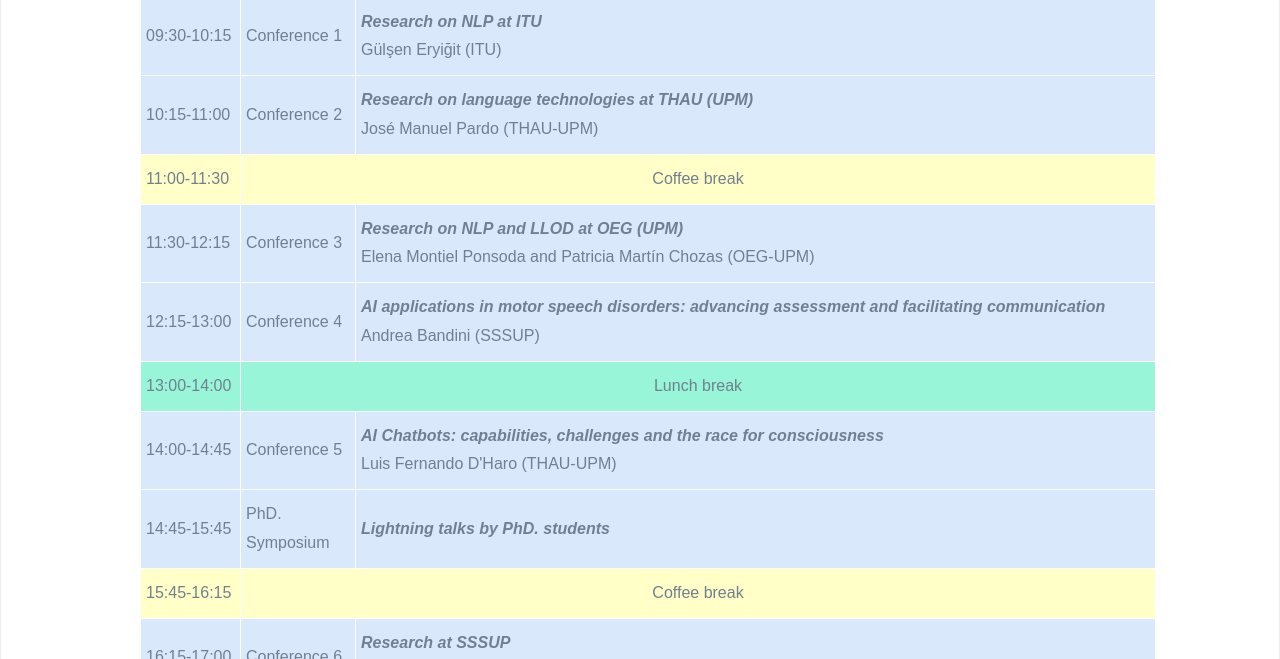
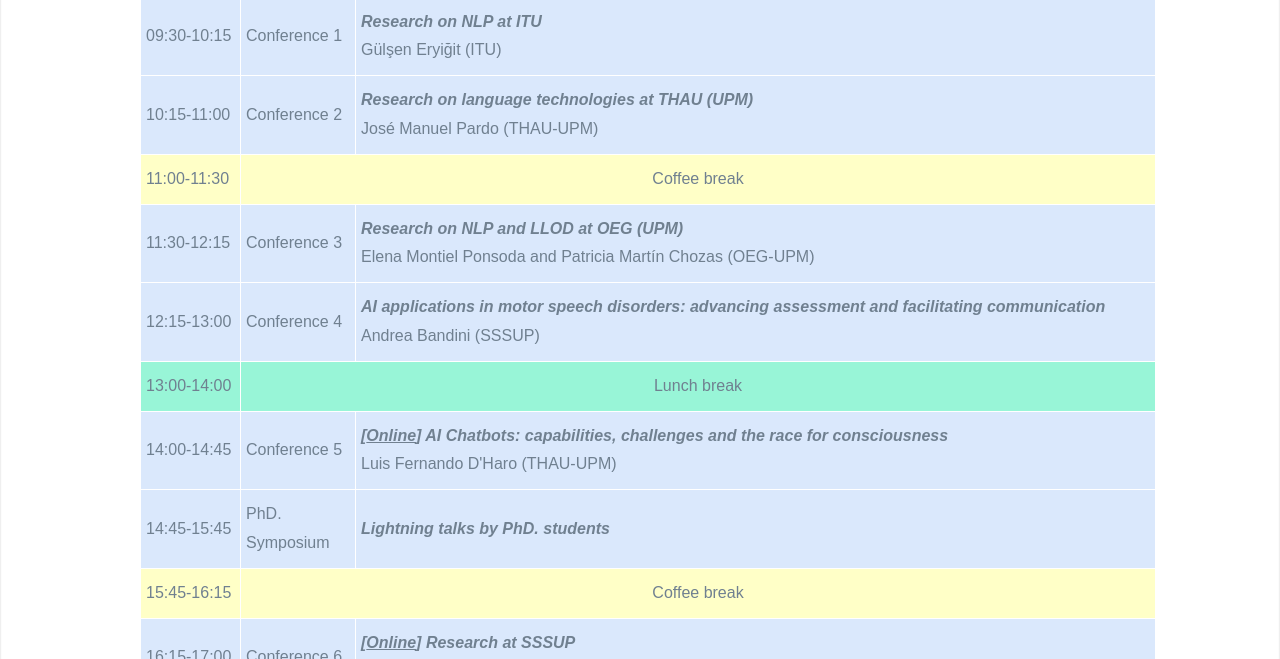
Before and after one commit to oeg-upm/eelisa-lt-workshop, a plain HTML site: page index.html in a window 1280 px wide. Shown: the part 290-949 px from the top of the page. Drawn offline with Linux system fonts and the light colour scheme.

Commit message:
update index

```diff
--- a/index.html
+++ b/index.html
@@ -94,7 +94,7 @@
   <tr>
     <td class="tg-dxuu">14:00-14:45</td>
     <td class="tg-dxuu">Conference 5</td>
-    <td class="tg-dxuu"><span style="font-style:italic">AI Chatbots: capabilities, challenges and the race for consciousness</span><br><span style="font-weight:400;font-style:normal">Luis Fernando D'Haro (THAU-UPM)</span></td>
+    <td class="tg-dxuu"><span style="font-style:italic">[<a class="intext" href="https://upm.zoom.us/j/86961381630?pwd=aDN4NHo0SWR4d3pJWllxbm0wQ1RYdz09">Online</a>] AI Chatbots: capabilities, challenges and the race for consciousness</span><br><span style="font-weight:400;font-style:normal">Luis Fernando D'Haro (THAU-UPM)</span></td>
   </tr>
   <tr>
     <td class="tg-dxuu">14:45-15:45</td>
@@ -109,7 +109,7 @@
   <tr>
     <td class="tg-dxuu">16:15-17:00</td>
     <td class="tg-dxuu">Conference 6</td>
-    <td class="tg-dxuu"><span style="font-style:italic">Research at SSSUP</span><br><span style="font-weight:400;font-style:normal">Calogero Maria Oddo (SSSUP)</span></td>
+    <td class="tg-dxuu"><span style="font-style:italic">[<a class="intext" href="https://upm.zoom.us/j/81163431057?pwd=ekJXOC9wMWtzOTNwYnYvN3JBT3dNZz09">Online</a>] Research at SSSUP</span><br><span style="font-weight:400;font-style:normal">Calogero Maria Oddo (SSSUP)</span></td>
   </tr>
 
 </tbody>
```
